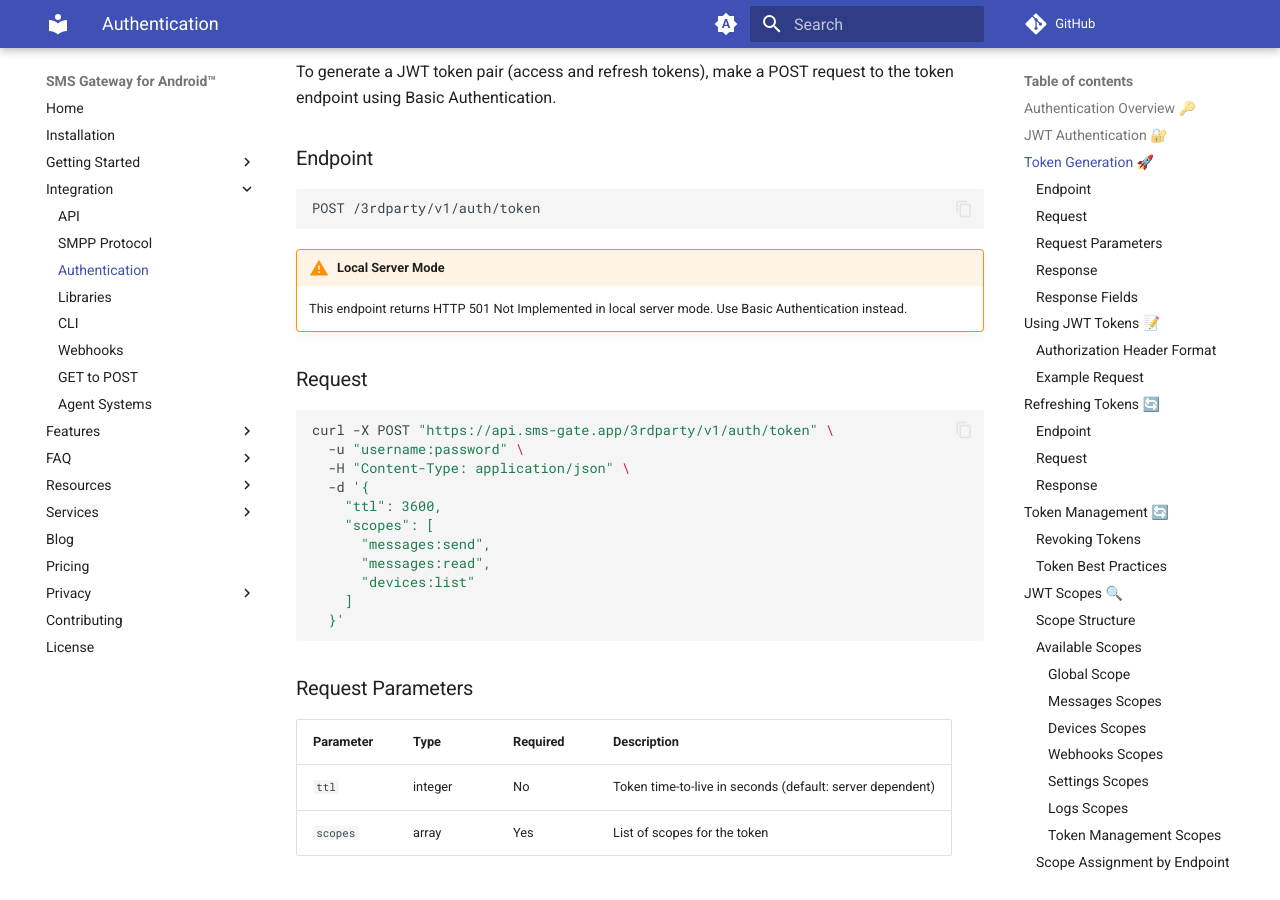
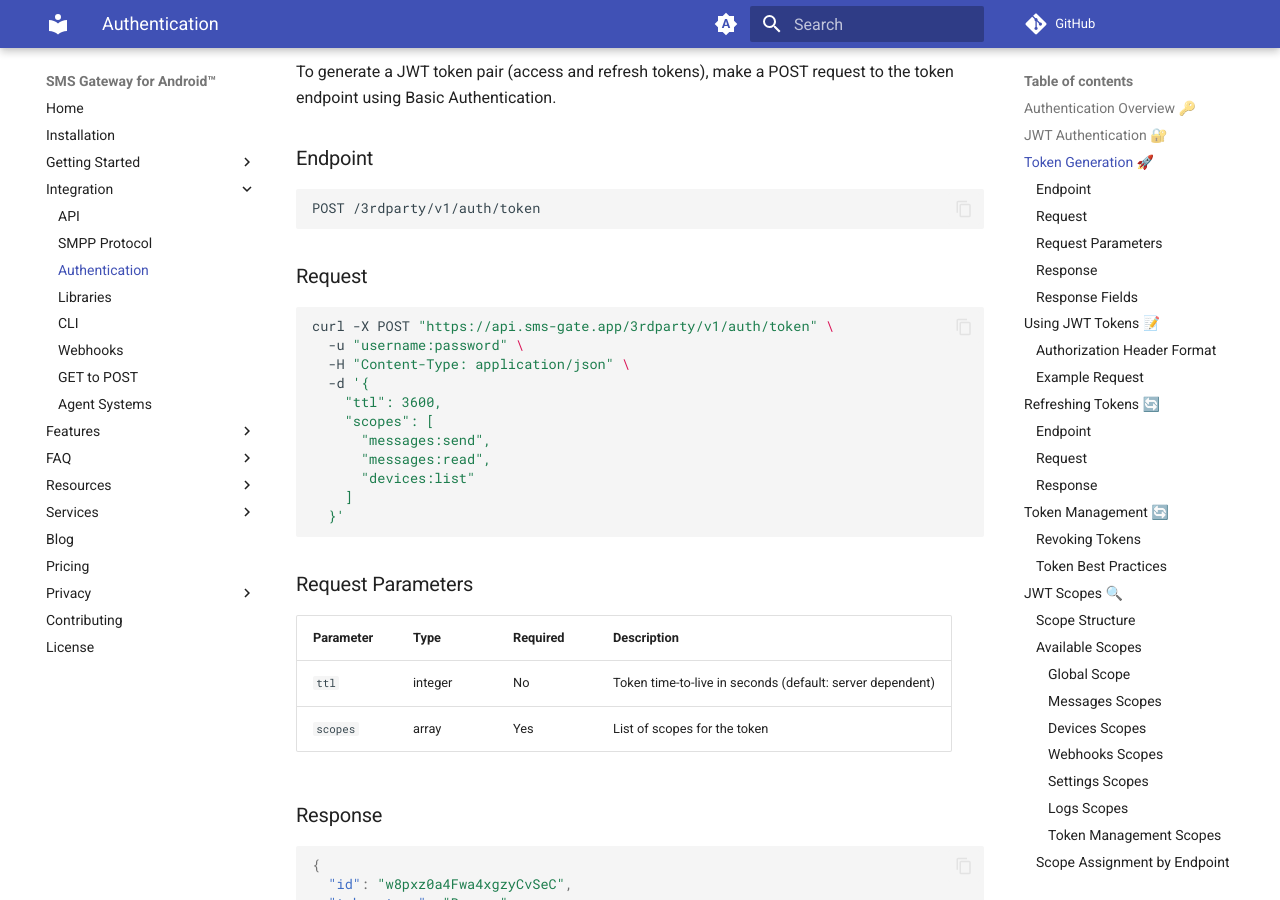
Before and after one commit to android-sms-gateway/docs-web, an MkDocs documentation site: the page built from docs/integration/authentication.md, in a window 1280 px wide and 900 px high, scrolled down 766 px. Built offline with MkDocs 1.6.1 and Material for MkDocs 9.7.7, drawn with Linux system fonts in a browser that asks for light colours; comment, search, counter and statistics services are not loaded.

````diff
--- a/docs/integration/authentication.md
+++ b/docs/integration/authentication.md
@@ -24,9 +24,6 @@
 ```
 POST /3rdparty/v1/auth/token
 ```
-
-!!! warning "Local Server Mode"
-    This endpoint returns HTTP 501 Not Implemented in local server mode. Use Basic Authentication instead.
 
 ### Request
 
````
